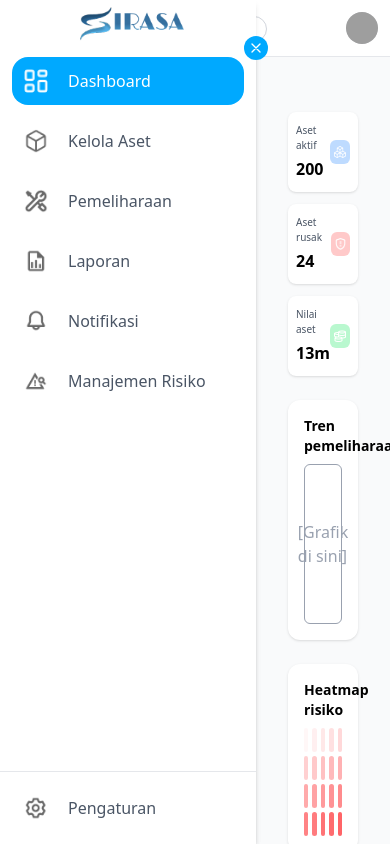
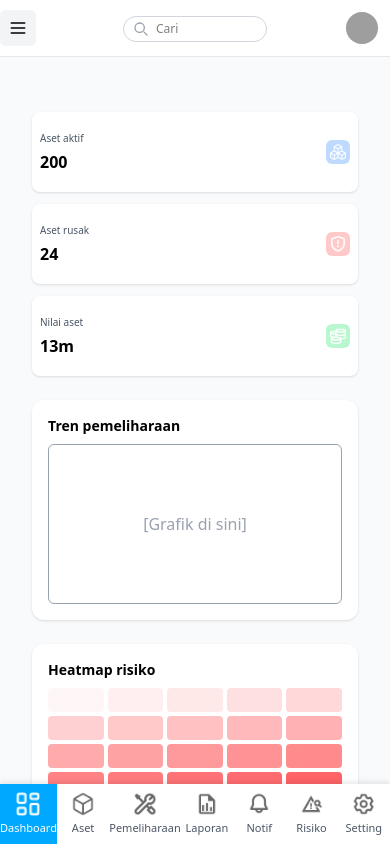
Before and after one commit to actonaa/MANPRO, a React (Vite) app in the folder frontend/: page /dashboard in a window 390 px wide. Built offline with nearby package versions, Linux system fonts and the light colour scheme; grey boxes are pictures that could not be loaded.

Commit message:
revisi sidebar mobile

```diff
--- a/frontend/package.json
+++ b/frontend/package.json
@@ -13,6 +13,7 @@
     "@tailwindcss/vite": "^4.1.13",
     "react": "^19.1.1",
     "react-dom": "^19.1.1",
+    "react-responsive": "^10.0.1",
     "react-router-dom": "^7.9.3",
     "tailwindcss": "^4.1.13"
   },
--- a/frontend/src/components/contanct/Layout.tsx
+++ b/frontend/src/components/contanct/Layout.tsx
@@ -1,34 +1,40 @@
 import { useState } from "react";
-import Header from "./header"; // ✅ gunakan huruf besar sesuai nama file
-import Sidebar from "./sidebar"; // ✅ pastikan konsisten juga di Sidebar.tsx
+import Header from "./header";
+import Sidebar from "./sidebar";
+import SidebarMobile from "./sidebarMobile";
 
 export default function Layout({ children }: { children: React.ReactNode }) {
   const [isSidebarOpen, setIsSidebarOpen] = useState(true);
-
   const toggleSidebar = () => setIsSidebarOpen((prev) => !prev);
 
   return (
     <div className="flex h-screen bg-gray-50 overflow-hidden">
-      {/* Sidebar */}
+      {/* Sidebar Desktop */}
       <div
-        className={`bg-white shadow-md h-screen transition-all duration-300
-        ${isSidebarOpen ? "w-64" : "w-20"}`}
+        className={`hidden sm:flex bg-white shadow-md h-screen transition-all duration-300 ${
+          isSidebarOpen ? "w-64" : "w-20"
+        }`}
       >
         <Sidebar isOpen={isSidebarOpen} toggleSidebar={toggleSidebar} />
       </div>
 
-      {/* Main Content */}
+      {/* Konten Utama */}
       <div className="flex-1 flex flex-col min-w-0">
         <Header
           isSidebarOpen={isSidebarOpen}
           toggleSidebar={toggleSidebar}
-          onSearchChange={(value) => console.log(value)} // opsional
+          onSearchChange={(value) => console.log(value)}
         />
 
         <main className="flex-1 overflow-y-auto p-4 mt-14 sm:mt-16">
           {children}
         </main>
       </div>
+
+      {/* Sidebar Mobile di bawah */}
+      <div className="sm:hidden">
+        <SidebarMobile />
+      </div>
     </div>
   );
 }
--- /dev/null
+++ b/frontend/src/components/contanct/SidebarMobile.tsx
@@ -0,0 +1,54 @@
+import { Link } from "react-router-dom";
+import { useState } from "react";
+import IconDashboard from "../../img/sidebar-icon/dashboard.png";
+import IconAset from "../../img/sidebar-icon/Aset.png";
+import IconMaintenance from "../../img/sidebar-icon/Maintenance.png";
+import IconLaporan from "../../img/sidebar-icon/Laporan.png";
+import IconNotif from "../../img/sidebar-icon/Notif.png";
+import IconRisk from "../../img/sidebar-icon/Risk.png";
+import IconSetting from "../../img/sidebar-icon/Setting.png";
+
+export default function SidebarMobile() {
+  const [activeMenu, setActiveMenu] = useState("Dashboard");
+
+  const menus = [
+    { name: "Dashboard", icon: IconDashboard, path: "/dashboard" },
+    { name: "Aset", icon: IconAset, path: "/kelola-aset" },
+    { name: "Pemeliharaan", icon: IconMaintenance, path: "/pemeliharaan" },
+    { name: "Laporan", icon: IconLaporan, path: "/laporan" },
+    { name: "Notif", icon: IconNotif, path: "/notifikasi" },
+    { name: "Risiko", icon: IconRisk, path: "/manajemen-risiko" },
+    { name: "Setting", icon: IconSetting, path: "/pengaturan" },
+  ];
+
+  return (
+    <div className="fixed bottom-0 left-0 w-full bg-white shadow-[0_-2px_6px_rgba(0,0,0,0.1)] z-50 flex justify-between items-stretch">
+      {menus.map((item) => {
+        const isActive = activeMenu === item.name;
+        return (
+          <Link
+            key={item.name}
+            to={item.path}
+            onClick={() => setActiveMenu(item.name)}
+            className={`flex flex-col items-center justify-center flex-1 py-2 transition-all duration-200 ${
+              isActive
+                ? "bg-[#00A9FF] text-white"
+                : "text-gray-600 hover:bg-gray-100"
+            }`}
+          >
+            <img
+              src={item.icon}
+              alt={item.name}
+              className={`w-6 h-6 mb-1 transition-all duration-200 ${
+                isActive ? "brightness-0 invert" : ""
+              }`}
+            />
+            <span className="text-[11px] font-medium whitespace-nowrap">
+              {item.name}
+            </span>
+          </Link>
+        );
+      })}
+    </div>
+  );
+}
```
